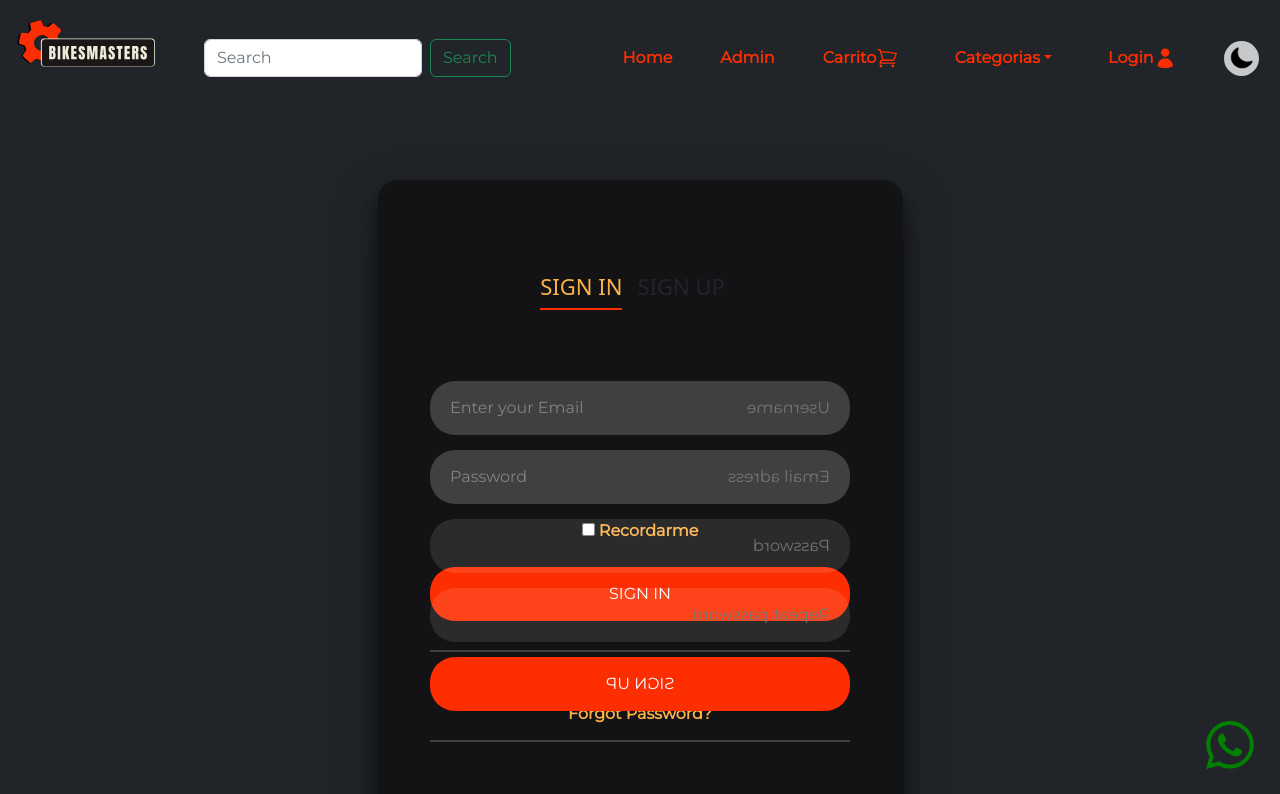
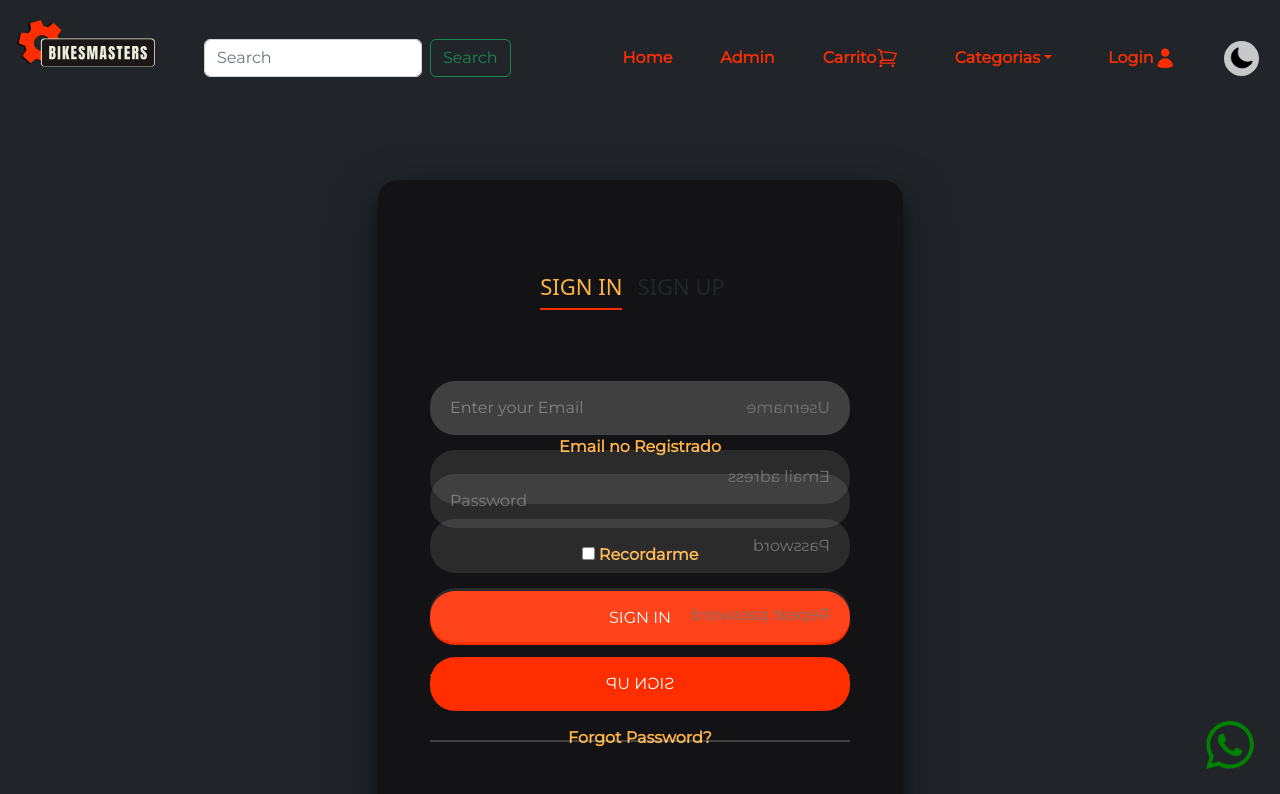
Before and after one commit to ROBERT-Gimenez/E-comerce_React, a React (Create React App) app: page /Login in a window 1280 px wide. Shown: the top 794 px of the page. Built offline with nearby package versions, Linux system fonts and the light colour scheme.

Commit message:
refactorinf coding

```diff
--- a/src/components/Login/Login.js
+++ b/src/components/Login/Login.js
@@ -10,7 +10,7 @@ import Register from './Register'
 
 
 export default function Login() {
-
+    const [verMail , setMail] = useState(null);
     const {register, formState:{errors} , watch , handleSubmit } = useForm();
     const history = useNavigate();
     const regexEmail =/^(([^<>()\]\\.,;:\s@"]+(\.[^<>()\]\\.,;:\s@"]+)*)|(".+"))@((\[[0-9]{1,3}\.[0-9]{1,3}\.[0-9]{1,3}\.[0-9]{1,3}])|(([a-zA-Z\-0-9]+\.)+[a-zA-Z]{2,}))$/;
@@ -26,10 +26,7 @@ export default function Login() {
         .then(response => response.json())
         .then(result => {
            const mail = result.data.filter(element => { return element.email == email})
-                if(mail.length == 0){
-                    console.log("email No registrado")
-                    }
-
+                mail.length > 0 ? setMail(true) : setMail(false)
 
             })
             .catch(err =>{console.log(err)})
@@ -84,6 +81,7 @@ export default function Login() {
                       })}
                         />
                        {errors.email && <span>{errors.email.message}</span>}
+                        {!verMail && <span>Email no Registrado</span>}
 
                     </div>
                     <div className="group">
```
